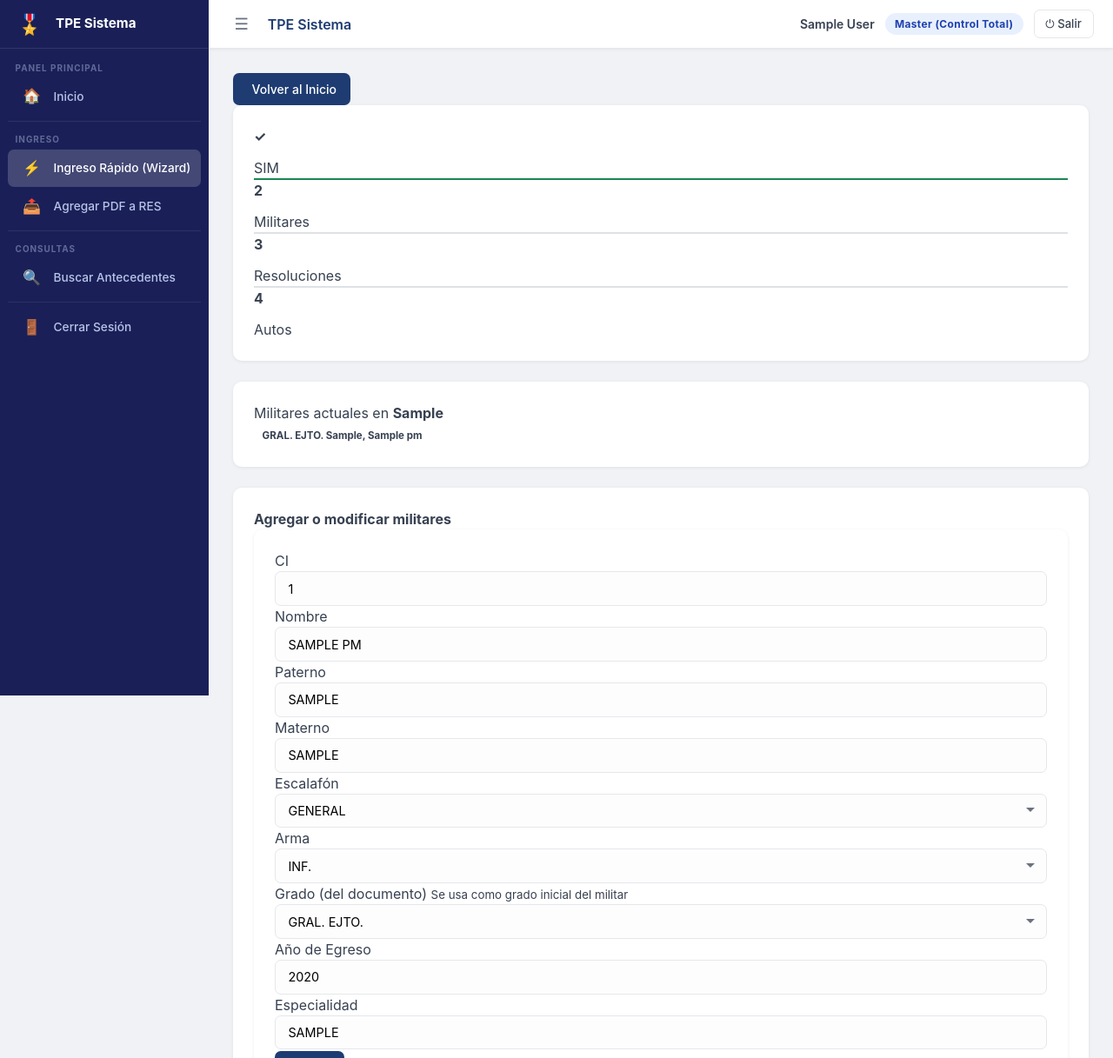
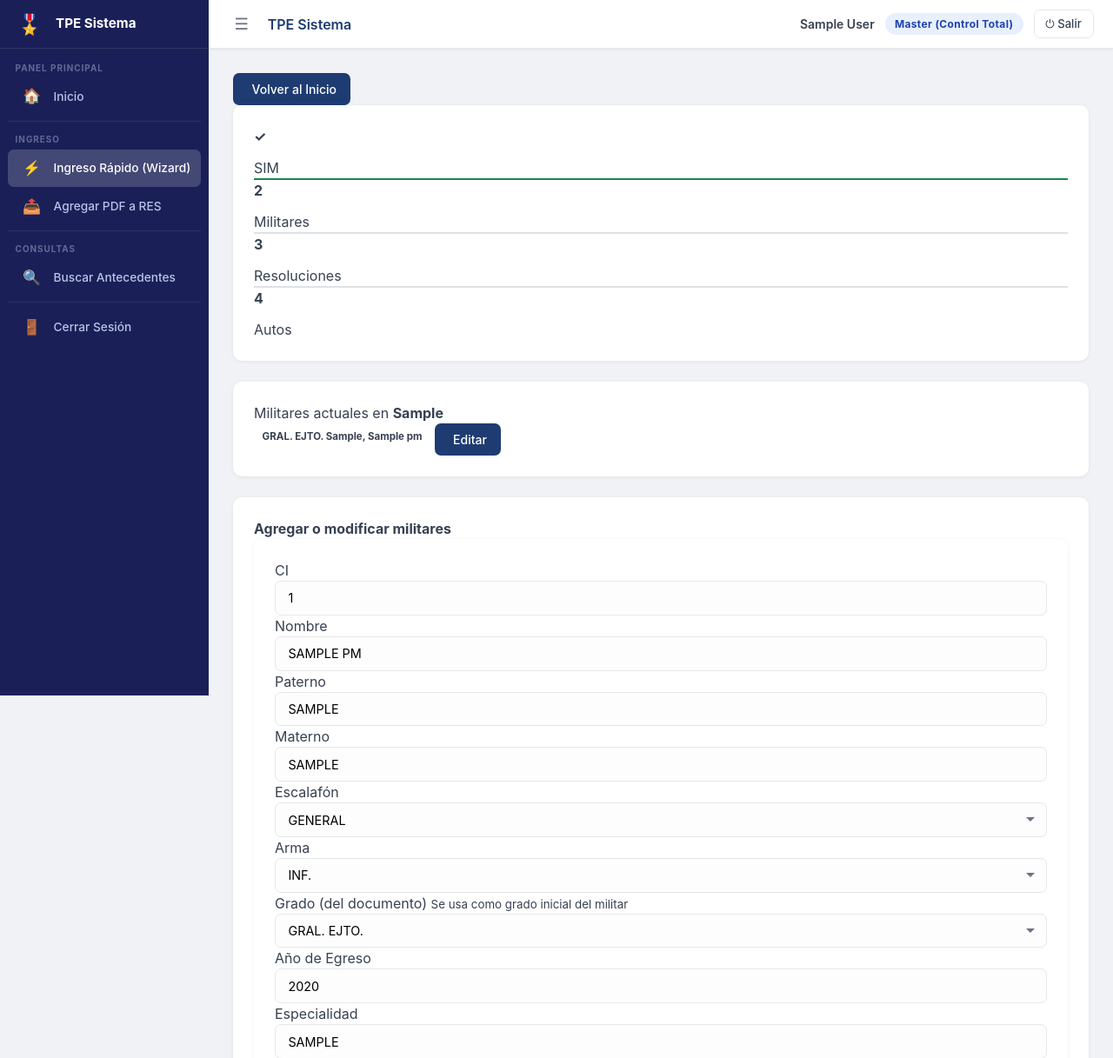
Before and after one commit to taicon-code/tpe_prueba, a Django app: page /ayudante/wizard/1/paso2/ in a window 1280 px wide. Shown: the top 1217 px of the page at 87% size. Run offline with Django 5.2, Linux system fonts and the light colour scheme; a user stored in the database is signed in; tables that the repository leaves empty hold one stand-in row (values such as "Sample post").

Commit message:
fix: resolver bugs múltiples implicados en wizard paso 2 y edición de PM
Bugs corregidos:
1. CRÍTICO: Campo 'id' hidden no se limpiaba al clonar formulario en paso 2
   - El nuevo militar sobreescribía al primero en la BD
   - Solución: Limpiar explícitamente el campo id con regex /-\d+-id$/

2. ALTO: PM nuevo sin CI nunca se creaba silenciosamente
   - Condición requería CI obligatoriamente
   - Solución: Permitir crear PM con nombre+paterno aunque no haya CI

3. ALTO: Templates accedían a res.pm.paterno y res.pm.nombre sin guard
   - Causaba error si res.pm era nulo
   - Solución: Agregar filtro |default:"—" en lista_res_sin_pdf.html y lista_res.html

4. BAJO: Eliminar reinicialización redundante del formset en error
   - El formset ya tenía los datos desde la primera validación
   - Solución: Eliminar el reinicializar en línea 616-617

5. BAJO: Agregar botón "Editar" para militares actuales en paso 2
   - Permite editar datos del PM sin afectar la lista de resoluciones
   - Redirecciona de vuelta al paso 2 después de editar

Co-Authored-By: Claude Haiku 4.5 <noreply@anthropic.com>

```diff
--- a/tpe_app/templates/tpe_app/ayudante/lista_res.html
+++ b/tpe_app/templates/tpe_app/ayudante/lista_res.html
@@ -127,9 +127,9 @@
                                     <small class="text-muted">{{ res.pm.grado|default:"—" }}</small>
                                 </td>
                                 <td>
-                                    <strong>{{ res.pm.paterno }}</strong>
+                                    <strong>{{ res.pm.paterno|default:"—" }}</strong>
                                 </td>
-                                <td>{{ res.pm.nombre }}</td>
+                                <td>{{ res.pm.nombre|default:"—" }}</td>
                                 <td class="text-center">
                                     <code class="bg-light p-1">{{ res.sim.codigo }}</code>
                                 </td>
--- a/tpe_app/templates/tpe_app/ayudante/lista_res_sin_pdf.html
+++ b/tpe_app/templates/tpe_app/ayudante/lista_res_sin_pdf.html
@@ -130,9 +130,9 @@
                                     <small class="text-muted">{{ res.pm.grado|default:"—" }}</small>
                                 </td>
                                 <td>
-                                    <strong>{{ res.pm.paterno }}</strong>
+                                    <strong>{{ res.pm.paterno|default:"—" }}</strong>
                                 </td>
-                                <td>{{ res.pm.nombre }}</td>
+                                <td>{{ res.pm.nombre|default:"—" }}</td>
                                 <td class="text-center">
                                     <code class="bg-light p-1">{{ res.sim.codigo }}</code>
                                 </td>
--- a/tpe_app/templates/tpe_app/ayudante/wizard/paso2_pm.html
+++ b/tpe_app/templates/tpe_app/ayudante/wizard/paso2_pm.html
@@ -52,9 +52,18 @@
         <div class="card-header">Militares actuales en <strong>{{ sim.codigo }}</strong></div>
         <div class="card-body">
             {% if militares_actuales %}
-                {% for pm in militares_actuales %}
-                    <span class="badge bg-info me-1 mb-1">{{ pm.grado }} {{ pm.paterno }}, {{ pm.nombre }}</span>
-                {% endfor %}
+                <div class="d-flex flex-wrap gap-2">
+                    {% for pm in militares_actuales %}
+                    <div class="d-inline-flex align-items-center gap-2">
+                        <span class="badge bg-info">{{ pm.grado }} {{ pm.paterno }}, {{ pm.nombre }}</span>
+                        <a href="{% url 'ayudante_editar_pm' pm.id %}?next={% url 'ayudante_wizard_paso2' sim.id %}"
+                           class="btn btn-sm btn-outline-secondary"
+                           title="Editar datos de este militar">
+                            <i class="bi bi-pencil"></i>Editar
+                        </a>
+                    </div>
+                    {% endfor %}
+                </div>
             {% else %}
                 <em class="text-muted">No hay militares aún.</em>
             {% endif %}
@@ -195,10 +204,14 @@ document.getElementById('add-form').addEventListener('click', function() {
                 field.value = '';
             } else if (field.type === 'checkbox' || field.type === 'radio') {
                 field.checked = false;
-            } else if (field.type !== 'hidden') {
+            } else if (field.type === 'hidden') {
+                // Limpiar el campo 'id' de la fila clonada para que Django trate como nuevo
+                if (name && name.match(/-\d+-id$/)) {
+                    field.value = '';
+                }
+            } else {
                 field.value = '';
             }
-            // Los campos hidden se dejan como están
         }
     });
 
--- a/tpe_app/views/ayudante_views.py
+++ b/tpe_app/views/ayudante_views.py
@@ -588,7 +588,7 @@ def ayudante_wizard_paso2(request, sim_id):
                             # Caso 2: PM nuevo — crearlo con los datos del formulario
                             if not pm:
                                 pm_data = cleaned.get('pm_data')
-                                if pm_data and isinstance(pm_data, dict) and pm_data.get('ci'):
+                                if pm_data and isinstance(pm_data, dict) and (pm_data.get('nombre') or pm_data.get('ci')):
                                     pm = PM.objects.create(**pm_data)
 
                             # Si tenemos un PM (nuevo o existente), crear la relación PM_SIM
@@ -613,8 +613,6 @@ def ayudante_wizard_paso2(request, sim_id):
                     messages.error(request, f'Error: {str(e)}')
             else:
                 messages.error(request, 'Por favor corrija los errores.')
-                # Reinicializar formset con datos POST para que se muestren los errores
-                formset = PMSIMFormSet(request.POST, request.FILES, instance=sim)
         else:
             # GET request
             formset = PMSIMFormSet(instance=sim)
```
